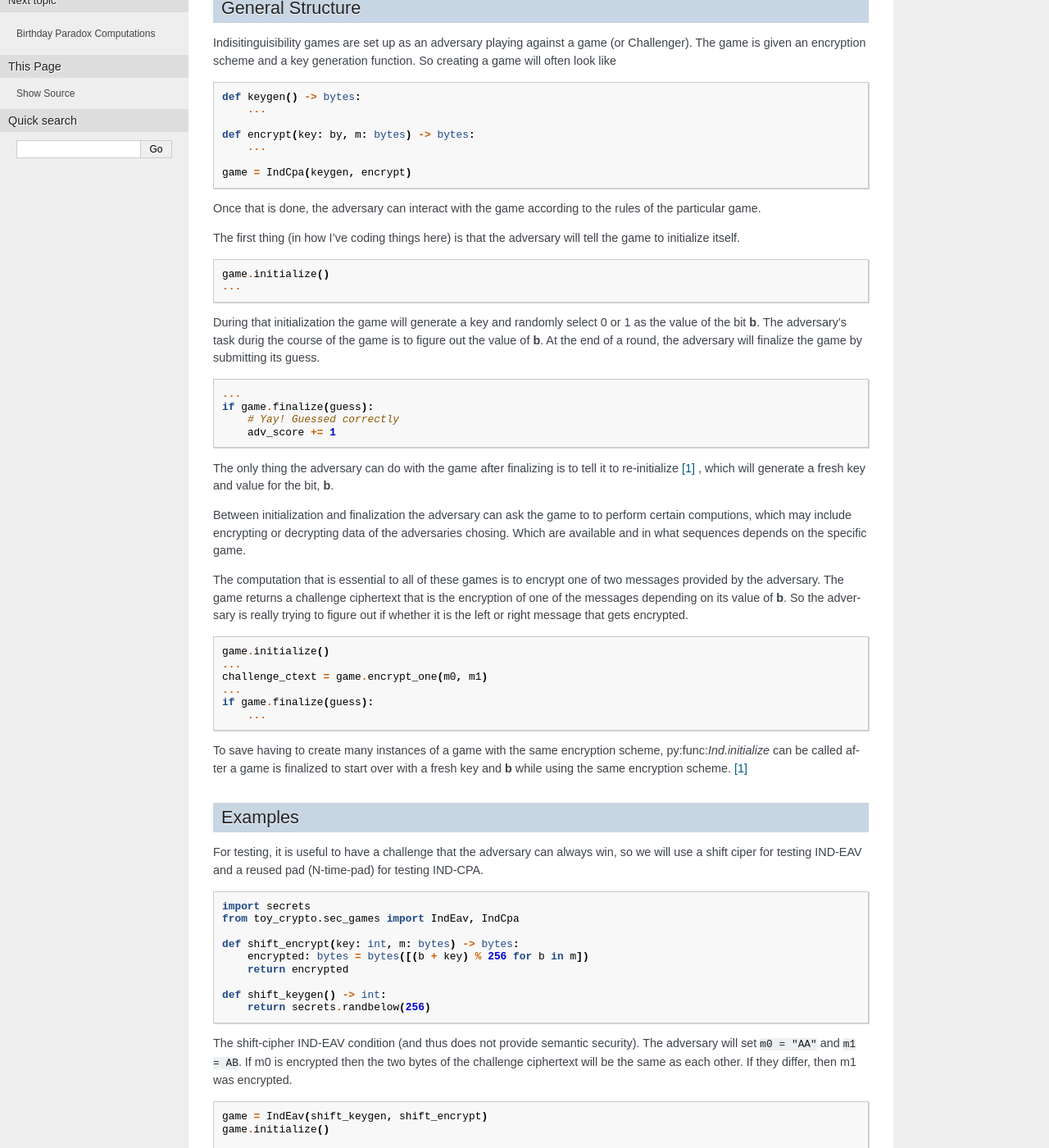
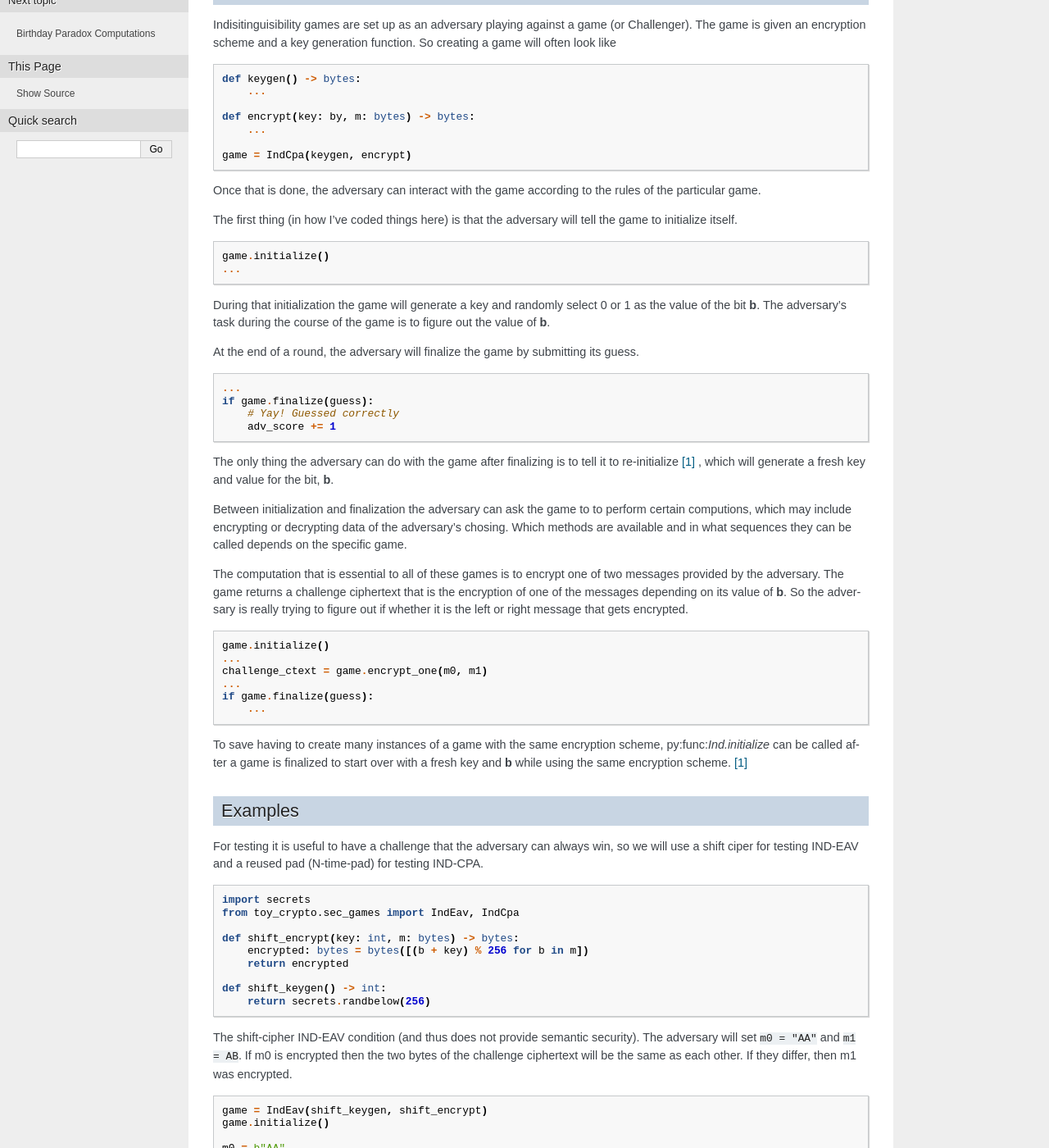
Before and after one commit to jpgoldberg/toy-crypto-math, a Sphinx documentation site: the page built from docs/source/games.rst, in a window 1280 px wide and 1400 px high, scrolled down 393 px. Shown: the whole window at 82% size. Built offline with Sphinx 7.4.7, drawn with Linux system fonts in a browser that asks for light colours; cross-references to code outside the pages are shown as plain code; some of the changed text lies outside the part shown.

Commit message:
typos and tidy

```diff
--- a/docs/source/games.rst
+++ b/docs/source/games.rst
@@ -37,15 +37,17 @@ So creating a game will often look like
 
 Once that is done, the adversary can interact with the game according to the rules of the particular game.
 
-The first thing (in how I've coding things here) is that the adversary will tell the game to initialize itself.
+The first thing (in how I've coded things here) is that the adversary will tell the game to initialize itself.
 
 .. code-block:: python
 
     game.initialize()
     ...
 
-During that initialization the game will generate a key and randomly select 0 or 1 as the value of the bit **b**.
-The adversary's task durig the course of the game is to figure out the value of **b**.
+During that initialization the game will
+generate a key and randomly select 0 or 1 as the value of the bit **b**.
+The adversary's task during the course of the game is to figure out the value of **b**.
+
 At the end of a round, the adversary will finalize the game by submitting its guess.
 
 .. code-block:: python
@@ -60,7 +62,9 @@ to tell it to re-initialize [#reinit]_ , which will generate a fresh key and val
 
 Between initialization and finalization the adversary can ask the game to
 to perform certain computions, which may include encrypting or decrypting
-data of the adversaries chosing. Which are available and in what sequences depends on the specific game.
+data of the adversary's chosing.
+Which methods are available and in what sequences they can be called
+depends on the specific game.
 
 The computation that is essential to all of these games is to encrypt one of
 two messages provided by the adversary.
@@ -86,7 +90,7 @@ while using the same encryption scheme. [#reinit]_
 Examples
 ==========
 
-For testing, it is useful to have a challenge that the adversary can always
+For testing it is useful to have a challenge that the adversary can always
 win, so we will use a shift ciper for testing IND-EAV
 and a reused pad (N-time-pad) for testing IND-CPA.
 
--- a/pyproject.toml
+++ b/pyproject.toml
@@ -112,9 +112,9 @@ markers = [
 [dependency-groups]
 dev = [
     "pytest >= 8.3",
+    "bitarray>=3.4.2",
 ]
 lint = [
-    "bitarray>=3.4.2",
     "mypy >= 1.15",
     "ruff >= 0.11.13",
     "types-docutils>=0.21.0.20241128",
@@ -122,7 +122,6 @@ lint = [
     "vermin>=1.6.0",
 ]
 docs = [
-    "bitarray>=3.4.2",
     "enum-tools[sphinx]>=0.13.0",
     "sphinx@git+https://github.com/sphinx-doc/sphinx",
     "sphinx-autodoc-typehints>=3.1.0",
@@ -130,7 +129,6 @@ docs = [
     "sphinxcontrib-bibtex>=2.6.4",
 ]
 prof = [
-    "bitarray>=3.4.2",
     "matplotlib>=3.10.1",
     "polars>=1.28.1",
     "seaborn>=0.13.2",
```
Also changed, not shown: other parts of docs/source/games.rst (+2 -2 lines), 3 other files.
